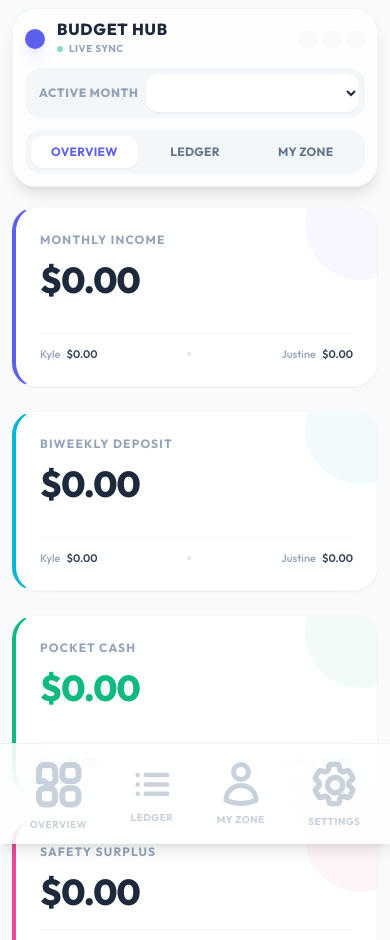
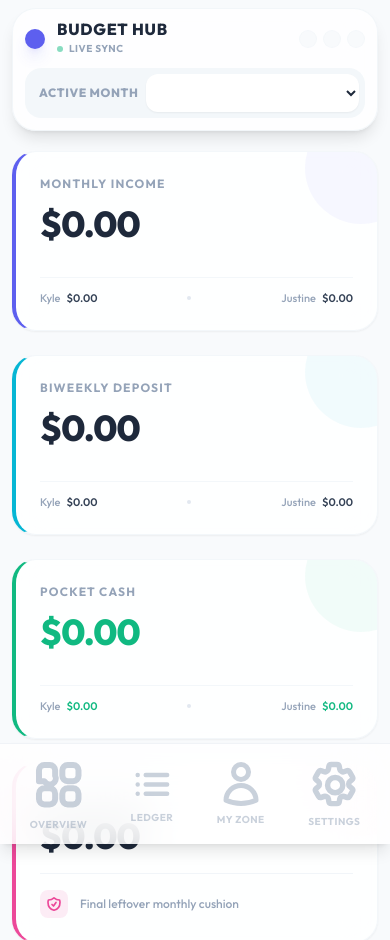
Before and after one commit to Barbaricdreams/BarbarikHub, a website: page index.html in a window 390 px wide. Shown: the top 940 px of the page. Drawn offline with nearby package versions, Linux system fonts and the light colour scheme.

Commit message:
Hide duplicate top navigation tabs on mobile viewports to prevent layout redundancy

```diff
--- a/index.html
+++ b/index.html
@@ -100,7 +100,7 @@
       </div>
 
       <!-- Navigation Tabs -->
-      <nav class="flex items-center gap-1 bg-slate-100/80 dark:bg-slate-800/60 p-1.5 rounded-2xl w-full lg:w-auto overflow-x-auto no-scrollbar">
+      <nav class="hidden md:flex items-center gap-1 bg-slate-100/80 dark:bg-slate-800/60 p-1.5 rounded-2xl w-full lg:w-auto overflow-x-auto no-scrollbar">
         <button id="tab-overview" class="flex-1 lg:flex-initial px-5 py-2 rounded-xl text-xs font-bold tracking-wide uppercase transition-all duration-300 bg-white text-brand-primary shadow-sm dark:bg-slate-700 dark:text-white" onclick="switchTab('overview')">
           Overview
         </button>
```
